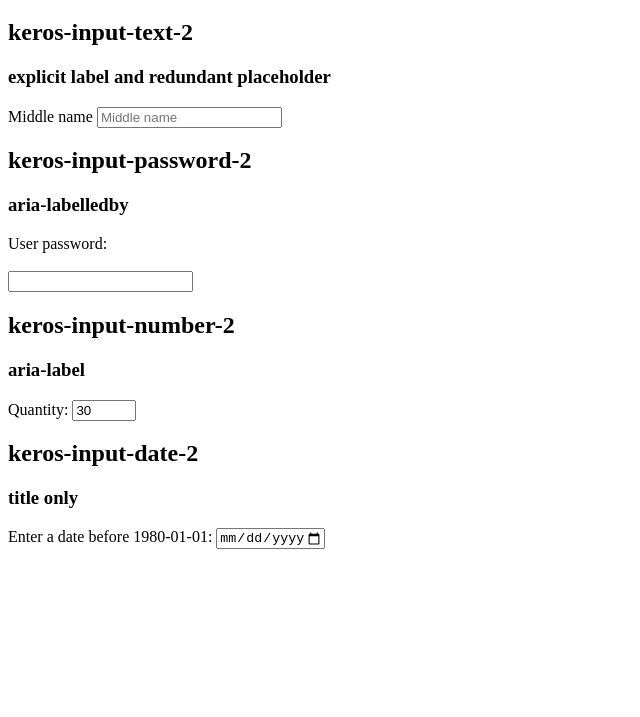
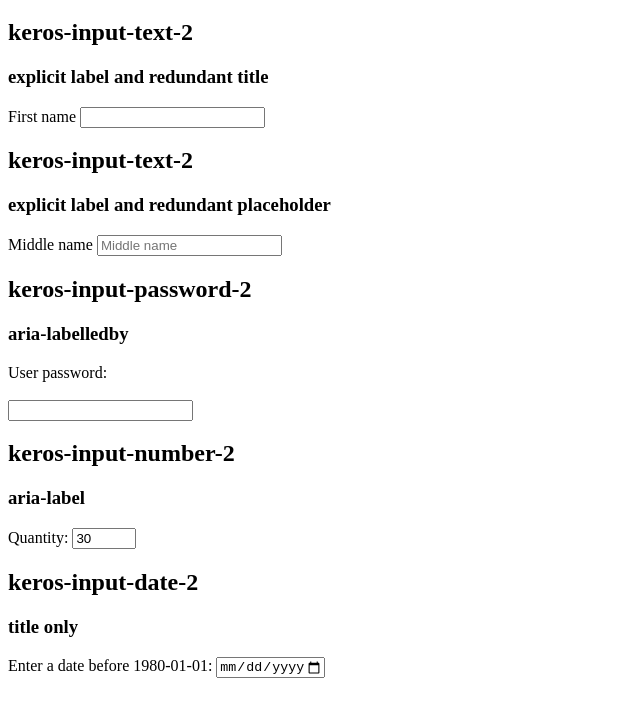
Before and after one commit to devaradhanm/accessibility-action-demo, a plain HTML site: page index.html in a window 1280 px wide. Shown: the part 61-778 px from the top of the page, without its empty margins (0-640 px from the left). Drawn offline with Linux system fonts and the light colour scheme.

Commit message:
updating without a11y issues

```diff
--- a/index.html
+++ b/index.html
@@ -7,6 +7,16 @@
 
 <body role="main">
 <h1>Input types</h1>
+
+
+<div>
+<h2>keros-input-text-2</h2>
+<h3>explicit label and redundant title</h3>
+<form>
+<label for="keros-input-text-2">First name</label>
+<input id="keros-input-text-2" type="text" name="first" title="First name">
+</form>
+</div>
 
 <div>
 <h2>keros-input-text-2</h2>
```
